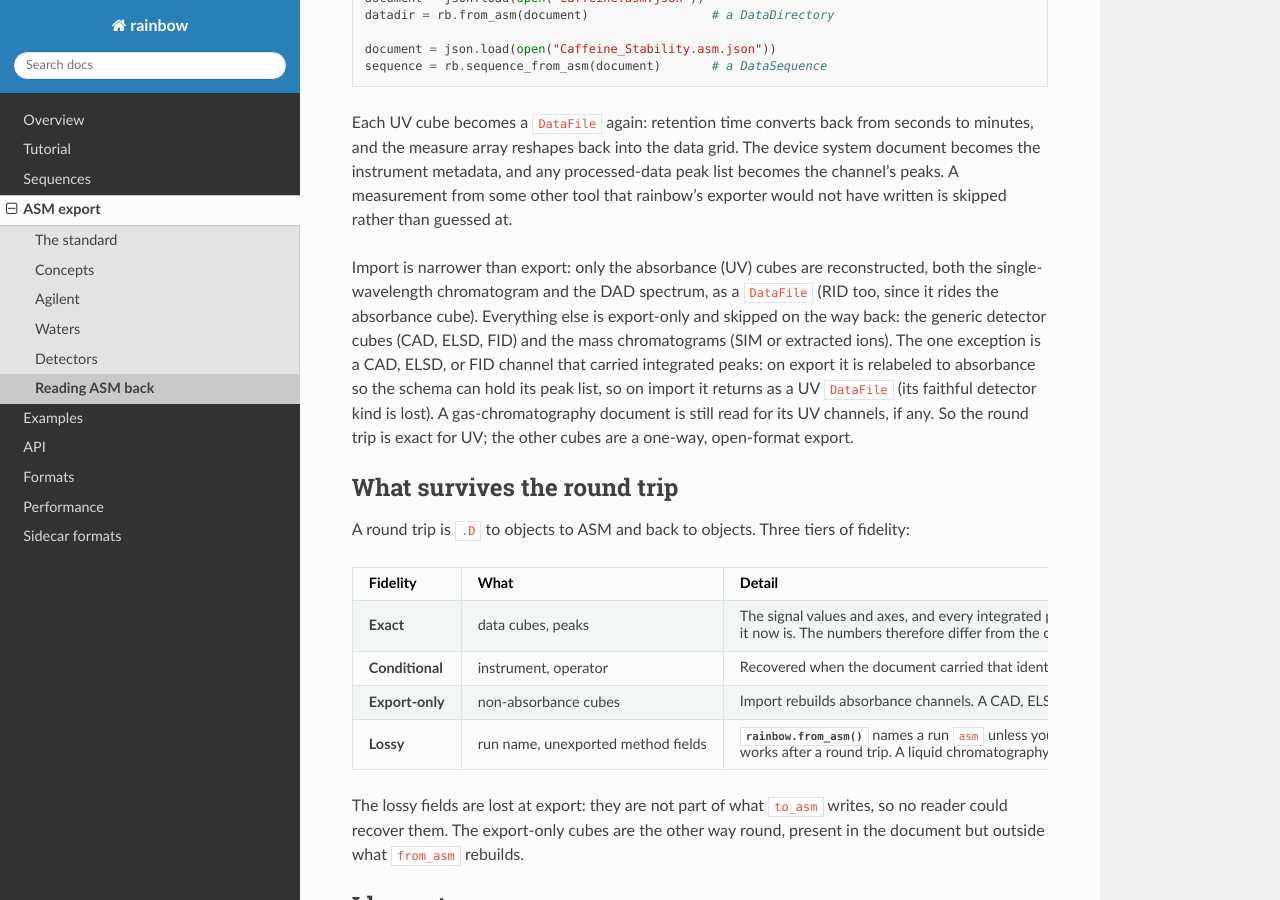
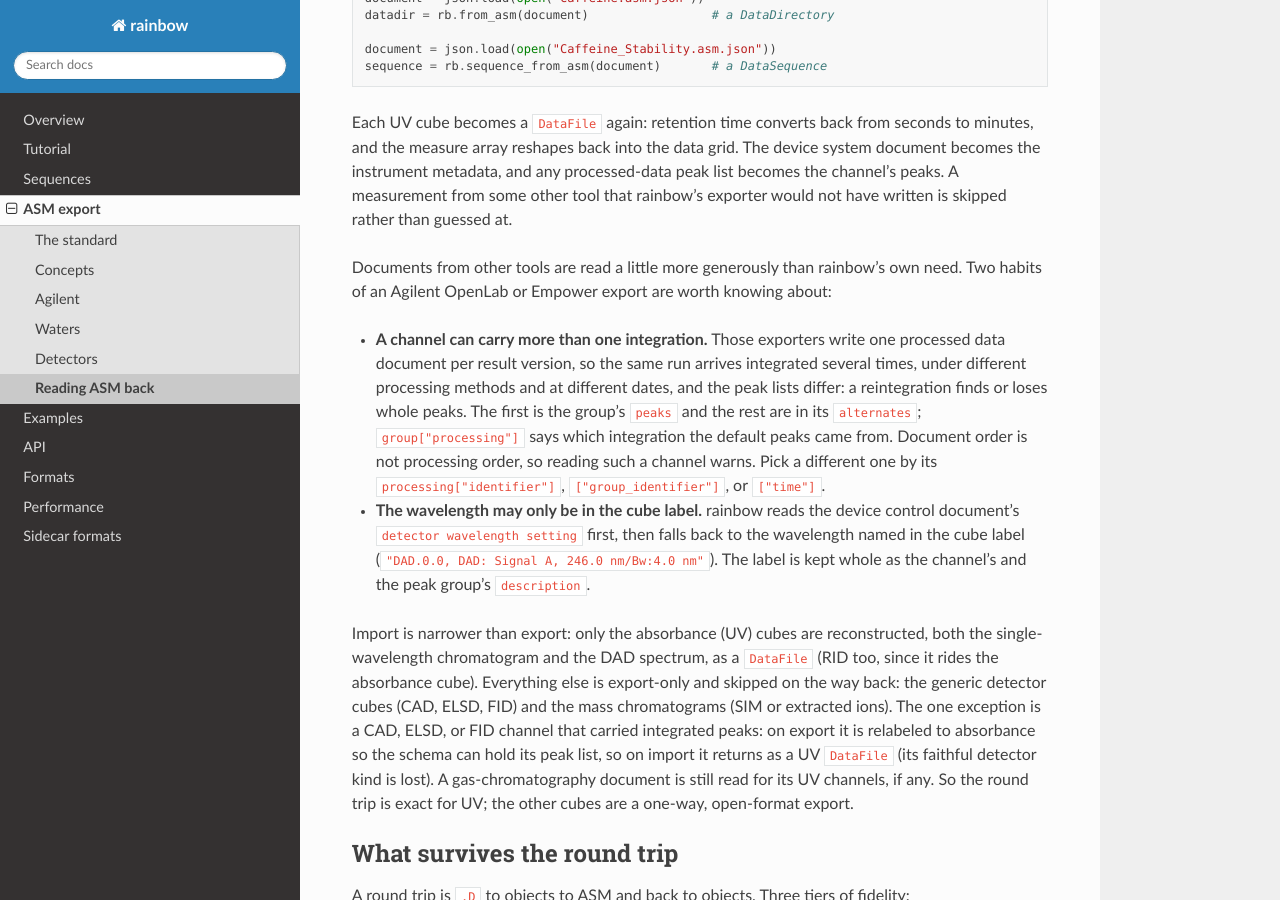
Before and after one commit to evanyeyeye/rainbow, a Sphinx documentation site: the page built from docs/source/asm/roundtrip.rst, in a window 1280 px wide and 900 px high, scrolled down 318 px. Built offline with Sphinx 7.4.7 and the Read the Docs theme 3.1.0, drawn with Linux system fonts in a browser that asks for light colours.

Commit message:
Say what a document rainbow did not write is read more generously about
The round-trip page described import as the mirror of export, which is true of
rainbow's own documents and misleading about anyone else's. It now names the
two habits of a foreign export that change what a caller gets back: a channel
carrying several integrations, and a wavelength that is only in the cube label.
The sequences page gains the peak name alongside the measures it already lists.

Co-Authored-By: Claude Opus 5 <noreply@anthropic.com>

```diff
--- a/docs/source/asm/roundtrip.rst
+++ b/docs/source/asm/roundtrip.rst
@@ -24,6 +24,26 @@ seconds to minutes, and the measure array reshapes back into the data grid. The
 device system document becomes the instrument metadata, and any processed-data
 peak list becomes the channel's peaks. A measurement from some other tool that
 rainbow's exporter would not have written is skipped rather than guessed at.
+
+Documents from other tools are read a little more generously than rainbow's own
+need. Two habits of an Agilent OpenLab or Empower export are worth knowing
+about:
+
+* **A channel can carry more than one integration.** Those exporters write one
+  processed data document per result version, so the same run arrives
+  integrated several times, under different processing methods and at different
+  dates, and the peak lists differ: a reintegration finds or loses whole peaks.
+  The first is the group's :code:`peaks` and the rest are in its
+  :code:`alternates`; :code:`group["processing"]` says which integration the
+  default peaks came from. Document order is not processing order, so reading
+  such a channel warns. Pick a different one by its
+  :code:`processing["identifier"]`, :code:`["group_identifier"]`, or
+  :code:`["time"]`.
+* **The wavelength may only be in the cube label.** rainbow reads the device
+  control document's :code:`detector wavelength setting` first, then falls back
+  to the wavelength named in the cube label (:code:`"DAD.0.0, DAD: Signal A,
+  246.0 nm/Bw:4.0 nm"`). The label is kept whole as the channel's and the peak
+  group's :code:`description`.
 
 Import is narrower than export: only the absorbance (UV) cubes are reconstructed,
 both the single-wavelength chromatogram and the DAD spectrum, as a ``DataFile``
--- a/docs/source/sequences.rst
+++ b/docs/source/sequences.rst
@@ -186,7 +186,8 @@ injection.
 Each injection's :code:`peaks` is a list of per-channel groups. A group records
 the signal name and wavelength and a list of peaks; each peak carries its
 retention time (in minutes), area, area percent, height, height percent, start
-and end times, and symmetry.
+and end times, symmetry, and the :code:`name` of the compound the processing
+method identified it as, which is :code:`None` when it identified none.
 
 Peaks come from the run's :code:`sequence.acaml`, or, for any injection that
 file does not cover, that injection's own :code:`sequence.acam_`. They are off
```
